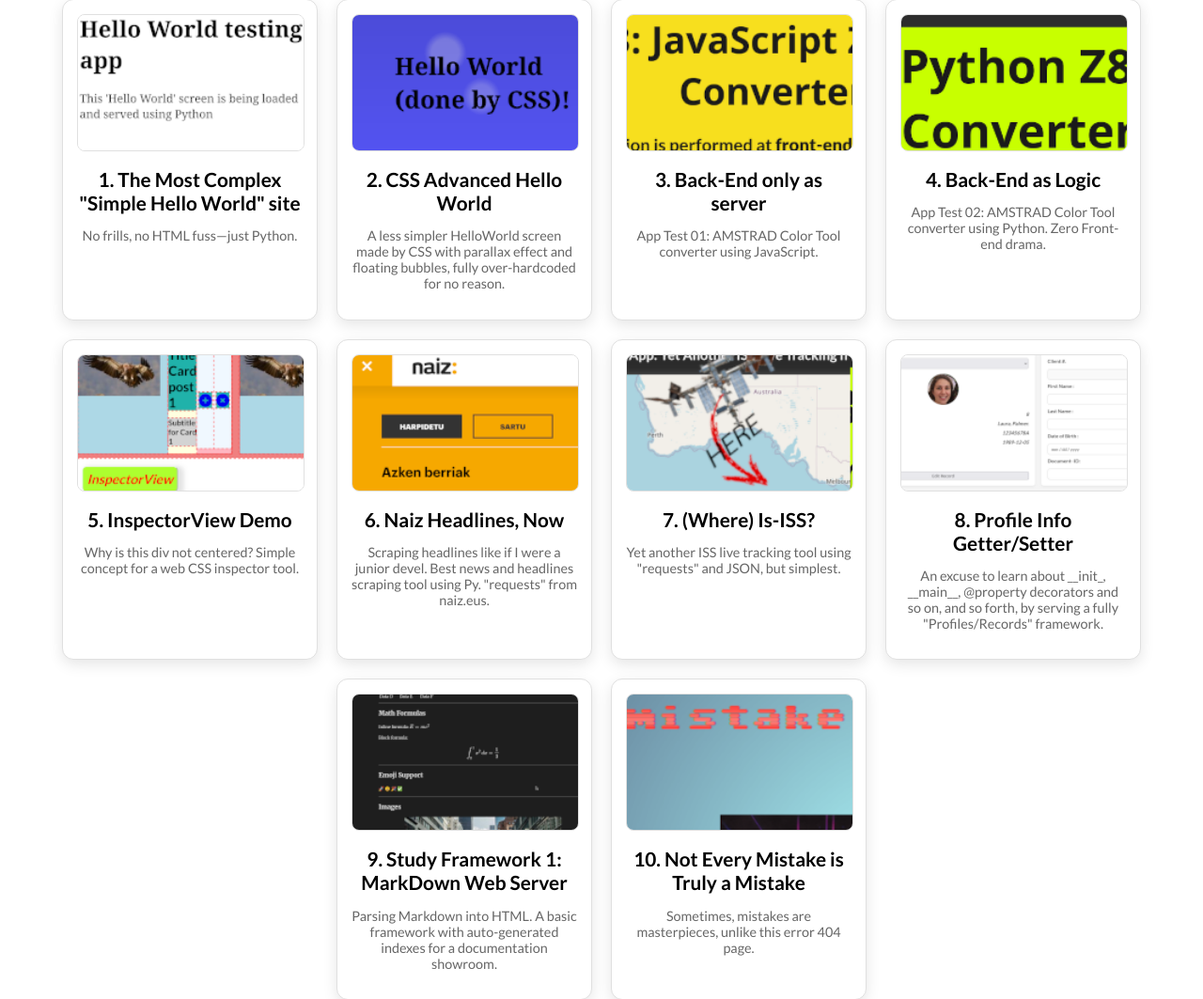
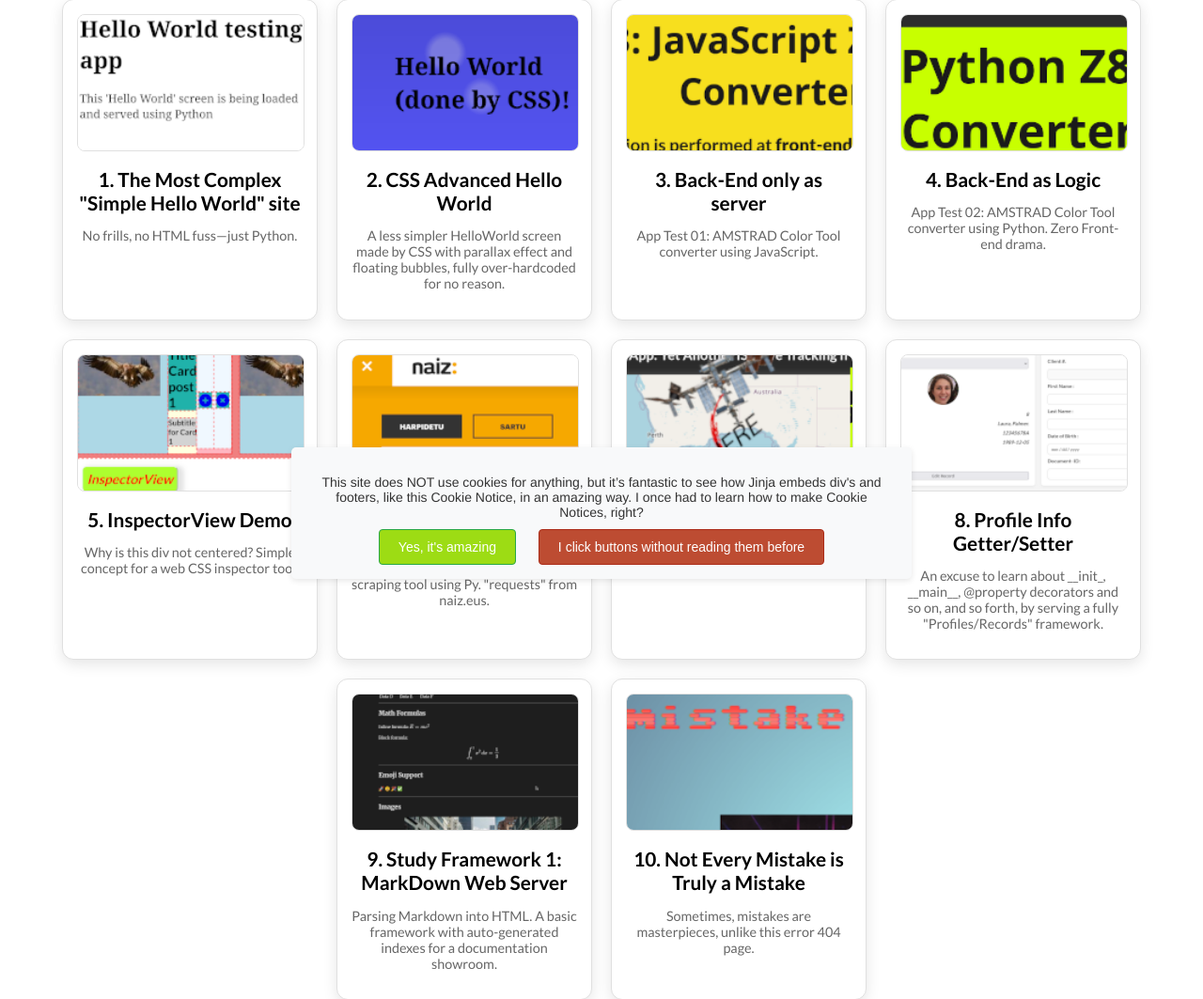
Before and after one commit to alexandrglm/testing_render, a Flask app: page / in a window 1280 px wide. Shown: the part 164-1227 px from the top of the page at 94% size. Run offline with Flask 3, Linux system fonts and the light colour scheme.

Commit message:
Added CookieNotice

```diff
--- a/back.py
+++ b/back.py
@@ -3,6 +3,7 @@
 # Date:         2025, March. 12th
 ############################################################################
 from flask import Flask, render_template, send_from_directory
+from markupsafe import Markup
 import os
 import importlib
 
@@ -89,6 +90,14 @@ def static_files(filename):
 
     return send_from_directory('static', filename)
 ############################################################################
+# Cookies management
+@app.context_processor
+def cookies_notice():
+
+    def render_footer():
+        return Markup(render_template('_footer.html'))
+
+    return dict(render_footer = render_footer)
 
 # server init, 0.0.0.0 required for Render, deact. debug before committing
 if __name__ == '__main__':
--- a/templates/02/index_02.html
+++ b/templates/02/index_02.html
@@ -13,6 +13,7 @@
     <div class="egg">
         <div class="hello-world"></div>
     </div>
+    {{ render_footer() | safe }}
 <script src="{{ url_for('static', filename='02/02.js') }}"></script>
 </body>
 </html>
--- a/templates/03/index_03.html
+++ b/templates/03/index_03.html
@@ -58,6 +58,7 @@
             <div class="output" id="output"></div>
         </div>
     </div>
+    {{ render_footer() | safe }}
 <script src="{{ url_for('static', filename='03/03.js') }}" defer></script>
 </body>
 </html>
--- a/templates/04/index_04.html
+++ b/templates/04/index_04.html
@@ -56,6 +56,7 @@
         <div class="output" id="output"></div>
     </div>
     </div>
+    {{ render_footer() | safe }}
     <script src="{{ url_for('static', filename='04/04.js') }}" defer></script>
 </body>
 </html>
--- a/templates/05/index_05.html
+++ b/templates/05/index_05.html
@@ -188,6 +188,7 @@
             </p>
         </div>
     </div>
+    {{ render_footer() | safe }}
     <script>
         document.getElementById('inspector').addEventListener('click', function () {
             document.body.classList.toggle('inspectorActive');
--- a/templates/06/index_06.html
+++ b/templates/06/index_06.html
@@ -87,5 +87,6 @@
         </a>
         {% endfor %}
     </div>
+    {{ render_footer() | safe }}
 </body>
 </html>
--- a/templates/07/index_07.html
+++ b/templates/07/index_07.html
@@ -50,6 +50,7 @@
     referrerpolicy="no-referrer-when-downgrade"
     allowfullscreen>
   </iframe> --->
+  {{ render_footer() | safe }}
   <script src="{{ url_for('static', filename='07/07.js') }}"></script>
 </body>
 </html>
--- a/templates/08/index_08.html
+++ b/templates/08/index_08.html
@@ -56,6 +56,7 @@
             <button type="button" id="createButton">Create New Record</button>
         </div>
     </div>
+    {{ render_footer() | safe }}
     <script src="{{ url_for('static', filename='08/08.js') }}"></script>
 </body>
 </html>
--- a/templates/09/index_09.html
+++ b/templates/09/index_09.html
@@ -42,6 +42,7 @@
             {% endfor %}
         </ul>
     </div>
+    {{ render_footer() | safe }}
     <script src="{{ url_for('static', filename='09/09.js') }}"></script>
 </body>
 </html>
--- a/templates/09/template.html
+++ b/templates/09/template.html
@@ -29,6 +29,7 @@
         {{ content | safe }}
     </div>
     <a href="{{ url_for('project09.render_project_09') }}" class="back-link">Back to Library Index</a>
+    {{ render_footer() | safe }}
     <script src="{{ url_for('static', filename='09/09.js') }}"></script>
 </body>
 </html>
--- a/templates/404/index_404.html
+++ b/templates/404/index_404.html
@@ -74,5 +74,6 @@
             <img src="{{ url_for('static', filename='404/404_logo.png') }}" alt="404 image">
         </div>
     </div>
+    {{ render_footer() | safe }}
 </body>
 </html>
--- /dev/null
+++ b/templates/_footer.html
@@ -0,0 +1,97 @@
+<footer>
+    <style>
+        .cookie-consent-banner {
+            position: fixed;
+            bottom: 20px;
+            left: 50%;
+            transform: translateX(-50%);
+            background-color: #f8f9fa;
+            color: #333;
+            padding: 15px 30px;
+            border-radius: 5px;
+            font-family: 'Helvetica', 'Arial', sans-serif;
+            text-align: center;
+            box-shadow: 0 2px 6px rgba(0, 0, 0, 0.1);
+            z-index: 1000;
+            max-width: 600px;
+            width: 100%;
+            font-size: 14px;
+        }
+        .cookie-consent-banner p {
+            margin-bottom: 10px;
+        }
+        .cookie-consent-banner p strong {
+            font-weight: bold;
+        }
+        .cookie-consent-banner button {
+            background-color: #007BFF;
+            color: white;
+            border: 1px solid #007BFF;
+            padding: 10px 20px;
+            margin: 0 10px;
+            cursor: pointer;
+            border-radius: 4px;
+            font-size: 14px;
+            transition: background-color 0.3s ease, border-color 0.3s ease;
+        }
+        .cookie-consent-banner button:hover {
+            background-color: #0056b3;
+            border-color: #0056b3;
+        }
+        .cookie-consent-banner button#reject-cookies {
+            background-color: #bd4c32;
+            border-color: #ab2b18;
+        }
+        .cookie-consent-banner button#reject-cookies:hover {
+            background-color: #ff2600;
+            border-color: #ff1e00;
+        }
+        .cookie-consent-banner button#accept-cookies {
+            background-color: #9ddc14;
+            border-color: #28a745;
+        }
+        .cookie-consent-banner button#accept-cookies:hover {
+            background-color: #84ac00;
+            border-color: #218838;
+        }
+        .cookie-consent-banner a {
+            color: #007BFF;
+            text-decoration: none;
+        }
+        .cookie-consent-banner a:hover {
+            text-decoration: underline;
+        }
+    </style>
+    <div id="cookie-consent-banner" class="cookie-consent-banner">
+        <p>This site does NOT use cookies for anything, but it’s fantastic to see how Jinja embeds div's and footers, like this Cookie Notice, in an amazing way. I once had to learn how to make Cookie Notices, right?</p>
+        <button id="accept-cookies">Yes, it's amazing</button>
+        <button id="reject-cookies">I click buttons without reading them before</button>
+    </div>
+    <script>
+        document.addEventListener('DOMContentLoaded', function() {
+            const cookieConsentBanner = document.getElementById('cookie-consent-banner');
+            const acceptCookiesButton = document.getElementById('accept-cookies');
+            const rejectCookiesButton = document.getElementById('reject-cookies');
+
+            if (localStorage.getItem('cookieConsent') === null) {
+                cookieConsentBanner.style.display = 'block';
+            } else {
+                cookieConsentBanner.style.display = 'none';
+            }
+
+            // when Accepted
+            acceptCookiesButton.addEventListener('click', function() {
+                localStorage.setItem('cookieConsent', 'accepted');
+                cookieConsentBanner.style.display = 'none';
+                // #
+            });
+
+            // when Declined
+            rejectCookiesButton.addEventListener('click', function() {
+                localStorage.setItem('cookieConsent', 'rejected');
+                cookieConsentBanner.style.display = 'none';
+                // #
+            });
+        });
+    </script>
+</footer>
--- a/templates/main.html
+++ b/templates/main.html
@@ -146,5 +146,7 @@
             </a>
         {% endfor %}
     </div>
+    {{ render_footer() | safe }}
 </body>
+
 </html>
```
Also changed, not shown: project01.py (+10 -0 lines).
